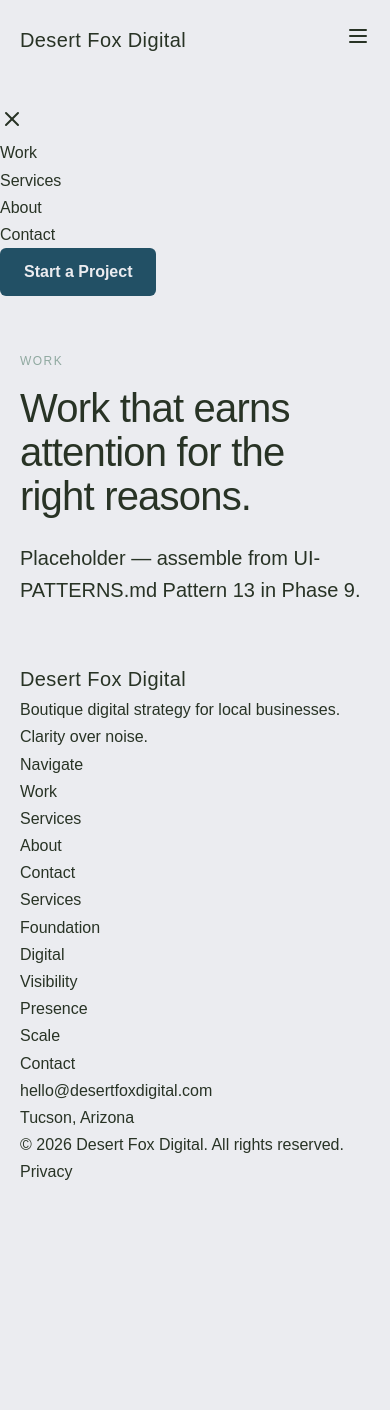
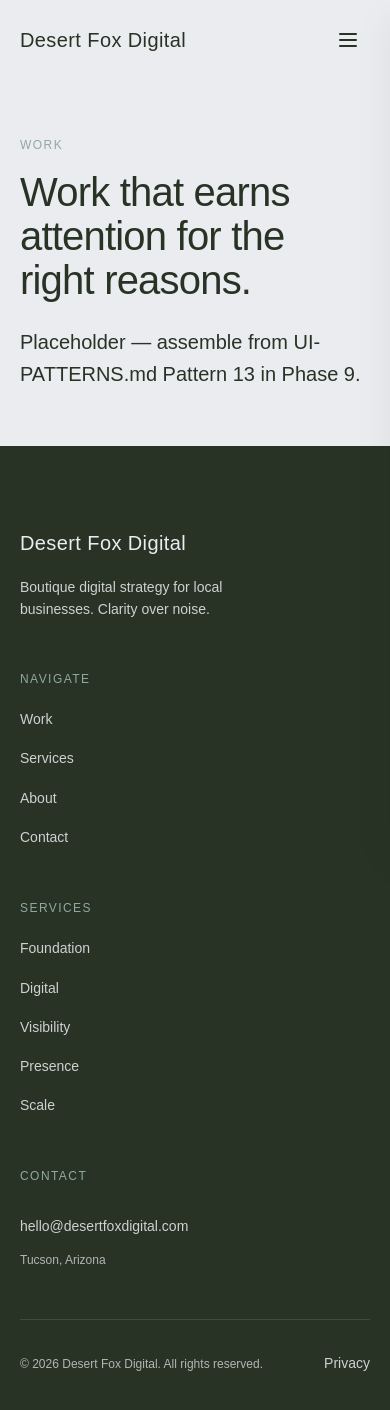
Before and after one commit to cxcainexcaviar/desertfoxdigital, a Next.js app: page /work in a window 390 px wide. Shown: the top 1410 px of the page. Before the commit the page ends 1186 px from the top, so only its background shows below. Built offline with nearby package versions, Linux system fonts and the light colour scheme; no server answers; a web font is replaced by a local one.

Commit message:
feat: styles for MobileDrawer, menu button, and SiteFooter

```diff
--- a/src/styles/components.css
+++ b/src/styles/components.css
@@ -181,6 +181,7 @@
   background-color: color-mix(in srgb, var(--color-dust) 92%, transparent);
   border-bottom-color: var(--color-border);
   backdrop-filter: blur(12px);
+  color: var(--color-juniper);
 }
 
 .site-nav__inner {
@@ -196,29 +197,19 @@
   color: var(--color-juniper);
 }
 
-.site-nav--scrolled .site-nav__logo,
-.site-nav:not(.site-nav--scrolled) .site-nav__logo {
-  color: inherit;
-}
-
-/* Transparent over dark hero: light logo/links */
 body:has(.section[data-surface='2']:first-of-type) .site-nav:not(.site-nav--scrolled) {
   color: var(--color-dust);
 }
 
-body:has(.section[data-surface='2']:first-of-type) .site-nav:not(.site-nav--scrolled) .site-nav__logo {
+body:has(.section[data-surface='2']:first-of-type) .site-nav:not(.site-nav--scrolled) .site-nav__logo,
+body:has(.section[data-surface='2']:first-of-type) .site-nav:not(.site-nav--scrolled) .site-nav__link,
+body:has(.section[data-surface='2']:first-of-type) .site-nav:not(.site-nav--scrolled) .site-nav__menu-btn {
   color: var(--color-dust);
 }
 
-body:has(.section[data-surface='2']:first-of-type) .site-nav:not(.site-nav--scrolled) .site-nav__link {
-  color: var(--color-dust);
-}
-
-.site-nav--scrolled {
-  color: var(--color-juniper);
-}
-
-.site-nav--scrolled .site-nav__logo {
+.site-nav--scrolled .site-nav__logo,
+.site-nav--scrolled .site-nav__link,
+.site-nav--scrolled .site-nav__menu-btn {
   color: var(--color-juniper);
 }
 
@@ -263,6 +254,12 @@ body:has(.section[data-surface='2']:first-of-type) .site-nav:not(.site-nav--scro
   transform: scaleX(1);
 }
 
+.site-nav__actions {
+  display: flex;
+  align-items: center;
+  gap: var(--space-16);
+}
+
 .site-nav__cta {
   display: none;
   flex-shrink: 0;
@@ -279,3 +276,211 @@ body:has(.section[data-surface='2']:first-of-type) .site-nav:not(.site-nav--scro
   padding: 12px 20px;
   font-size: var(--text-small);
 }
+
+.site-nav__menu-btn {
+  display: inline-flex;
+  align-items: center;
+  justify-content: center;
+  width: 44px;
+  height: 44px;
+  color: var(--color-juniper);
+  background: transparent;
+  border: none;
+  cursor: pointer;
+}
+
+@media (min-width: 900px) {
+  .site-nav__menu-btn {
+    display: none;
+  }
+}
+
+/* —— Mobile Drawer —— */
+.mobile-drawer {
+  position: fixed;
+  inset: 0;
+  z-index: 200;
+  pointer-events: none;
+}
+
+.mobile-drawer.is-open {
+  pointer-events: auto;
+}
+
+.mobile-drawer__backdrop {
+  position: absolute;
+  inset: 0;
+  border: none;
+  padding: 0;
+  background: rgba(40, 51, 37, 0.3);
+  opacity: 0;
+  cursor: pointer;
+  transition: opacity var(--duration-standard) var(--ease-standard);
+}
+
+.mobile-drawer.is-open .mobile-drawer__backdrop {
+  opacity: 1;
+}
+
+.mobile-drawer__panel {
+  position: absolute;
+  top: 0;
+  right: 0;
+  bottom: 0;
+  width: min(320px, 85vw);
+  background: var(--color-dust);
+  color: var(--color-juniper);
+  padding: var(--space-24);
+  display: flex;
+  flex-direction: column;
+  transform: translateX(100%);
+  transition: transform var(--duration-standard) var(--ease-standard);
+  box-shadow: var(--shadow-md);
+}
+
+.mobile-drawer.is-open .mobile-drawer__panel {
+  transform: translateX(0);
+}
+
+.mobile-drawer__header {
+  display: flex;
+  justify-content: flex-end;
+  margin-bottom: var(--space-32);
+}
+
+.mobile-drawer__close {
+  display: inline-flex;
+  align-items: center;
+  justify-content: center;
+  width: 44px;
+  height: 44px;
+  color: var(--color-juniper);
+  background: transparent;
+  border: none;
+  cursor: pointer;
+}
+
+.mobile-drawer__links {
+  list-style: none;
+  display: flex;
+  flex-direction: column;
+  gap: var(--space-8);
+  flex: 1;
+}
+
+.mobile-drawer__link {
+  display: block;
+  padding: var(--space-12) 0;
+  font-family: var(--font-body);
+  font-size: var(--text-lead);
+  font-weight: 500;
+  color: var(--color-juniper);
+}
+
+.mobile-drawer__link.is-current {
+  color: var(--color-deep-teal);
+}
+
+.mobile-drawer__cta {
+  margin-top: var(--space-24);
+}
+
+.mobile-drawer__cta-btn {
+  width: 100%;
+}
+
+/* —— Site Footer —— */
+.site-footer {
+  background-color: var(--color-juniper);
+  color: var(--color-dust);
+  padding-block: var(--space-80);
+}
+
+.site-footer__inner {
+  display: grid;
+  gap: var(--space-48);
+  grid-template-columns: 1fr;
+}
+
+@media (min-width: 768px) {
+  .site-footer__inner {
+    grid-template-columns: 1.4fr 1fr 1fr;
+  }
+}
+
+@media (min-width: 1100px) {
+  .site-footer__inner {
+    grid-template-columns: 1.6fr 1fr 1fr 1fr;
+  }
+}
+
+.site-footer__logo {
+  color: var(--color-dust);
+  display: inline-block;
+  margin-bottom: var(--space-16);
+}
+
+.site-footer__statement {
+  font-size: var(--text-small);
+  line-height: 1.6;
+  max-width: 28ch;
+  opacity: 0.85;
+}
+
+.footer-nav {
+  display: contents;
+}
+
+.footer-nav__group {
+  min-width: 0;
+}
+
+.footer-nav__label {
+  font-family: var(--font-mono);
+  font-size: var(--text-caption);
+  font-weight: 500;
+  text-transform: uppercase;
+  letter-spacing: 0.12em;
+  color: var(--color-agave);
+  margin-bottom: var(--space-16);
+}
+
+.footer-nav__list {
+  list-style: none;
+  display: flex;
+  flex-direction: column;
+  gap: var(--space-12);
+}
+
+.footer-nav__link {
+  font-size: var(--text-small);
+  color: var(--color-dust);
+  opacity: 0.85;
+  transition: opacity var(--duration-fast) var(--ease-standard);
+}
+
+.footer-nav__link:hover {
+  opacity: 1;
+}
+
+.site-footer__contact {
+  display: flex;
+  flex-direction: column;
+  gap: var(--space-12);
+}
+
+.site-footer__meta {
+  font-size: var(--text-caption);
+  opacity: 0.7;
+}
+
+.site-footer__legal {
+  grid-column: 1 / -1;
+  display: flex;
+  flex-wrap: wrap;
+  gap: var(--space-16);
+  align-items: center;
+  justify-content: space-between;
+  padding-top: var(--space-32);
+  border-top: 1px solid rgba(235, 236, 240, 0.12);
+}
```
